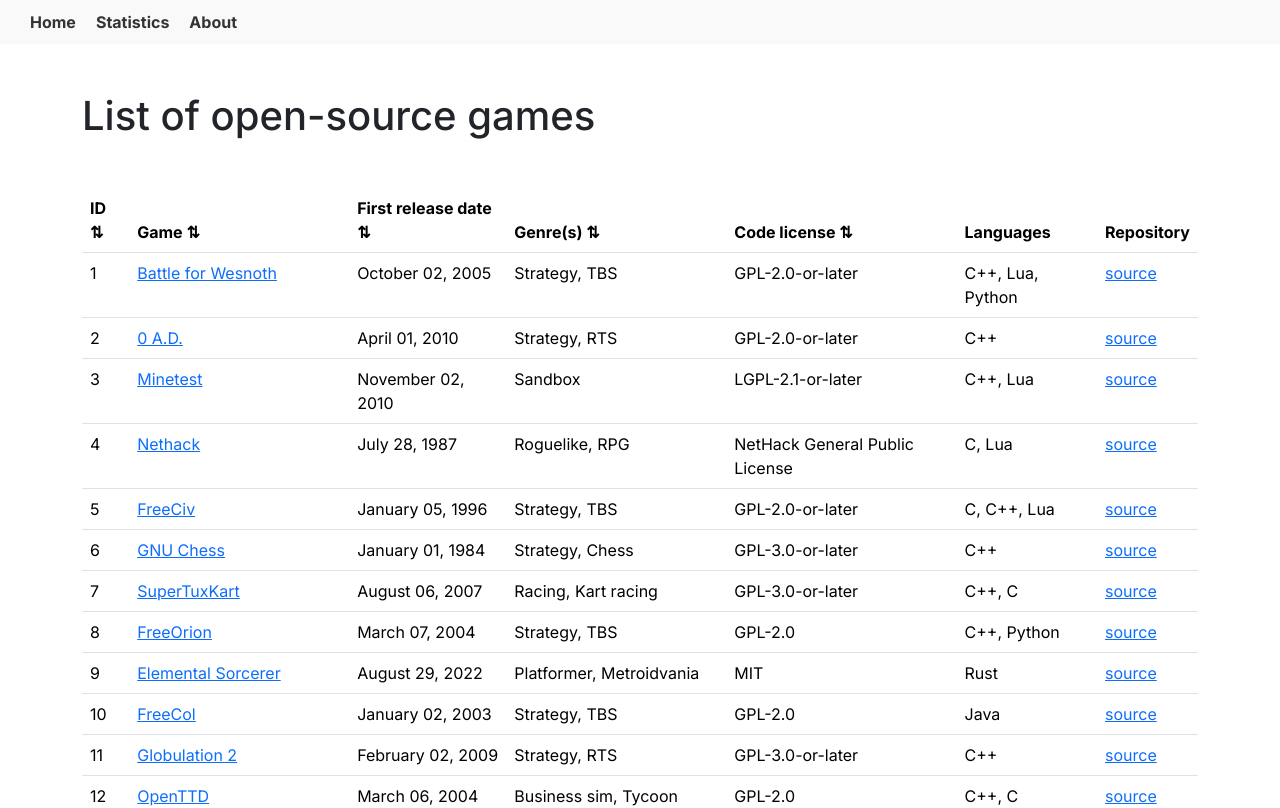
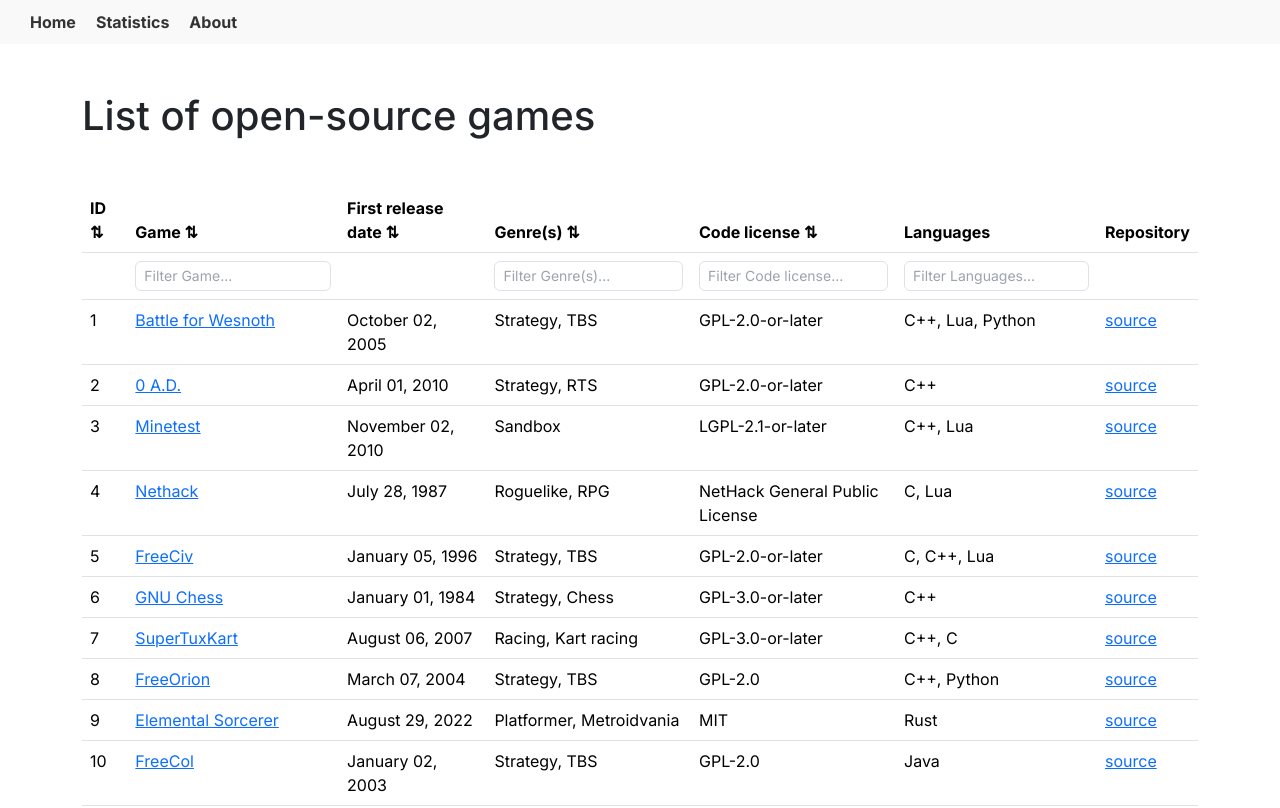
Before and after one commit to arthrp/oss-games-list, a Next.js app: page / in a window 1280 px wide. Shown: the top 808 px of the page. Built offline with nearby package versions, Linux system fonts and the light colour scheme.

Commit message:
Add simple filtering for some columns

```diff
--- a/components/gameTable.tsx
+++ b/components/gameTable.tsx
@@ -5,8 +5,10 @@
   useReactTable,
   getCoreRowModel,
   getSortedRowModel,
+  getFilteredRowModel,
   flexRender,
   SortingState,
+  ColumnFiltersState,
   createColumnHelper
 } from '@tanstack/react-table';
 import GameDetailsModal from './gameDetailsModal/gameDetailsModal';
@@ -20,6 +22,7 @@
   const [homepage, setHomepage] = useState("");
   const [screenshots, setScreenshots] = useState<string[]>([]);
   const [sorting, setSorting] = useState<SortingState>([]);
+  const [columnFilters, setColumnFilters] = useState<ColumnFiltersState>([]);
 
   const columnHelper = createColumnHelper<IGameData>();
 
@@ -27,6 +30,7 @@
     columnHelper.accessor('id', {
       header: 'ID',
       cell: info => info.getValue(),
+      enableColumnFilter: false,
     }),
     columnHelper.accessor('game', {
       header: 'Game',
@@ -42,31 +46,50 @@
           }}>{value.txt}</a>
         );
       },
-      sortingFn: (rowA, rowB) => caseInsensitiveAlphabeticalSorter(rowA.original, rowB.original)
+      sortingFn: (rowA, rowB) => caseInsensitiveAlphabeticalSorter(rowA.original, rowB.original),
+      enableColumnFilter: true,
+      filterFn: (row, columnId, value) => {
+        return row.original.game.txt.toLowerCase().includes(value.toLowerCase());
+      }
     }),
     columnHelper.accessor('firstReleaseDate', {
       header: 'First release date',
       cell: info => <>{format(info.getValue(), "MMMM dd, yyyy")}</>,
+      enableColumnFilter: false,
       sortingFn: (rowA, rowB) => dateSorter(rowA.original, rowB.original, 'firstReleaseDate')
     }),
     columnHelper.accessor('genres', {
       header: 'Genre(s)',
       cell: info => <>{info.getValue().join(', ')}</>,
-      sortingFn: (rowA, rowB) => arraySorter(rowA.original, rowB.original, 'genres')
+      sortingFn: (rowA, rowB) => arraySorter(rowA.original, rowB.original, 'genres'),
+      enableColumnFilter: true,
+      filterFn: (row, columnId, value) => {
+        return row.original.genres.some(genre =>
+          genre.toLowerCase().includes(value.toLowerCase())
+        );
+      }
     }),
     columnHelper.accessor('codeLicense', {
       header: 'Code license',
       cell: info => info.getValue(),
+      enableColumnFilter: true,
     }),
     columnHelper.accessor('langs', {
       header: 'Languages',
       cell: info => <>{info.getValue().join(', ')}</>,
-      enableSorting: false
+      enableSorting: false,
+      enableColumnFilter: true,
+      filterFn: (row, columnId, value) => {
+        return row.original.langs.some(lang =>
+          lang.toLowerCase().includes(value.toLowerCase())
+        );
+      }
     }),
     columnHelper.accessor('sourceLink', {
       header: 'Repository',
       cell: info => <a href={info.getValue()}>source</a>,
-      enableSorting: false
+      enableSorting: false,
+      enableColumnFilter: false,
     }),
   ], [columnHelper]);
 
@@ -75,10 +98,13 @@
     columns,
     state: {
       sorting,
+      columnFilters,
     },
     onSortingChange: setSorting,
+    onColumnFiltersChange: setColumnFilters,
     getCoreRowModel: getCoreRowModel(),
     getSortedRowModel: getSortedRowModel(),
+    getFilteredRowModel: getFilteredRowModel(),
   });
 
   return (
@@ -114,6 +140,23 @@
               ))}
             </tr>
           ))}
+          {table.getHeaderGroups().map(headerGroup => (
+            <tr key={`filter-${headerGroup.id}`}>
+              {headerGroup.headers.map(header => (
+                <td key={`filter-${header.id}`} colSpan={header.colSpan}>
+                  {header.column.getCanFilter() ? (
+                    <input
+                      type="text"
+                      value={(header.column.getFilterValue() ?? '') as string}
+                      onChange={(e) => header.column.setFilterValue(e.target.value)}
+                      placeholder={`Filter ${header.column.columnDef.header}...`}
+                      className="w-full placeholder-gray-400 px-2 py-1 text-sm border border-gray-300 rounded"
+                    />
+                  ) : null}
+                </td>
+              ))}
+            </tr>
+          ))}
         </thead>
         <tbody>
           {table.getRowModel().rows.map(row => (
```
